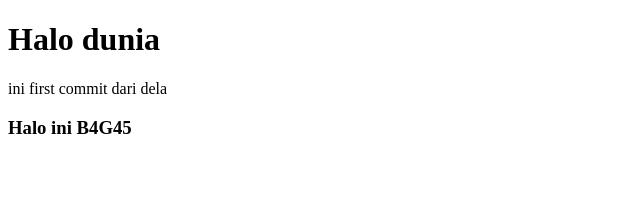
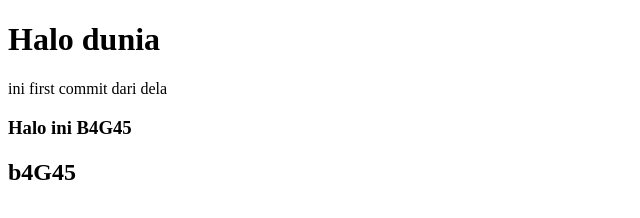
Before and after one commit to delafjr/belajar-git, a plain HTML site: page index.html in a window 1280 px wide. Shown: the whole page, without its empty margins (0-640 px from the left). Drawn offline with Linux system fonts and the light colour scheme.

Commit message:
add: halo dari bagas

```diff
--- a/index.html
+++ b/index.html
@@ -9,5 +9,6 @@
     <h1>Halo dunia</h1>
     <p>ini first commit dari dela</p>
     <h3>Halo ini B4G45</h3>
+    <h2>b4G45</h2>
 </body>
 </html>
```
